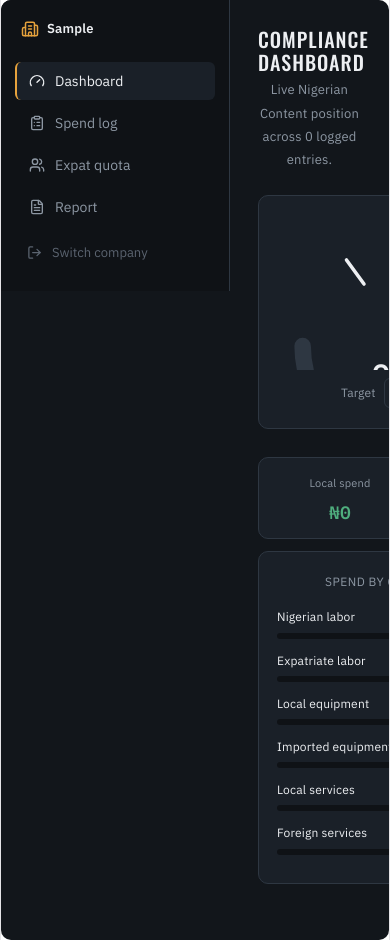
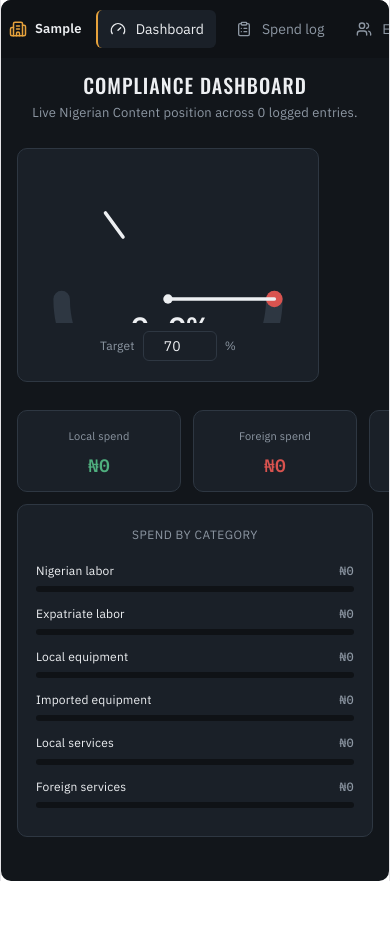
Before and after one commit to kelvioo/nc-compliance-app, a React (Vite) app: page / in a window 390 px wide. Both pictures are taken after typing "Sample", "Sample123" into the empty fields and a click on the button "Enter". After the commit the page ends 881 px from the top, so only its background shows below. Built offline with nearby package versions, Linux system fonts and the light colour scheme.

Commit message:
Fix mobile layout

```diff
--- a/src/App.jsx
+++ b/src/App.jsx
@@ -234,8 +234,8 @@ function Sidebar({ view, setView, company, onLogout }) {
       width: 200, background: "#0F1216", borderRight: "1px solid #2E3742",
       padding: "20px 14px", display: "flex", flexDirection: "column", gap: 4,
       fontFamily: "IBM Plex Sans, sans-serif",
-    }}>
-      <div style={{ display: "flex", alignItems: "center", gap: 8, padding: "0 6px 20px" }}>
+    }} className="nc-sidebar">
+      <div className="nc-sidebar-header" style={{ display: "flex", alignItems: "center", gap: 8, padding: "0 6px 20px" }}>
         <Building2 size={18} color="#E6A23C" />
         <div style={{ fontSize: 13, color: "#EDEFF2", fontWeight: 600, lineHeight: 1.3 }}>
           {company.name}
@@ -245,7 +245,7 @@ function Sidebar({ view, setView, company, onLogout }) {
         const Icon = it.icon;
         const active = view === it.id;
         return (
-          <button key={it.id} onClick={() => setView(it.id)} style={{
+          <button key={it.id} onClick={() => setView(it.id)} className="nc-sidebar-nav-item" style={{
             display: "flex", alignItems: "center", gap: 10, padding: "10px 12px",
             borderRadius: 6, border: "none", cursor: "pointer", textAlign: "left",
             background: active ? "#1A2028" : "transparent",
@@ -258,8 +258,8 @@ function Sidebar({ view, setView, company, onLogout }) {
           </button>
         );
       })}
-      <div style={{ flex: 1 }} />
-      <button onClick={onLogout} style={{
+      <div className="nc-sidebar-spacer" style={{ flex: 1 }} />
+      <button onClick={onLogout} className="nc-sidebar-logout" style={{
         display: "flex", alignItems: "center", gap: 10, padding: "10px 12px",
         borderRadius: 6, border: "none", background: "transparent", color: "#5B6470",
         cursor: "pointer", fontSize: 13, fontFamily: "IBM Plex Sans, sans-serif",
@@ -290,7 +290,7 @@ function Dashboard({ data, setData }) {
   };
 
   return (
-    <div style={{ padding: 28, fontFamily: "IBM Plex Sans, sans-serif" }}>
+    <div style={{ padding: 28, fontFamily: "IBM Plex Sans, sans-serif" }} className="nc-main-content">
       <h1 style={{ fontFamily: "Oswald, sans-serif", textTransform: "uppercase", letterSpacing: 1,
         fontSize: 20, color: "#EDEFF2", margin: "0 0 4px" }}>Compliance dashboard</h1>
       <p style={{ color: "#8D97A3", fontSize: 13, margin: "0 0 24px" }}>
@@ -377,11 +377,11 @@ function EntriesView({ data, setData }) {
   };
 
   return (
-    <div style={{ padding: 28, fontFamily: "IBM Plex Sans, sans-serif" }}>
+    <div style={{ padding: 28, fontFamily: "IBM Plex Sans, sans-serif" }} className="nc-main-content">
       <h1 style={{ fontFamily: "Oswald, sans-serif", textTransform: "uppercase", letterSpacing: 1,
         fontSize: 20, color: "#EDEFF2", margin: "0 0 20px" }}>Spend log</h1>
 
-      <form onSubmit={addEntry} style={{
+      <form onSubmit={addEntry} className="nc-form-grid" style={{
         display: "grid", gridTemplateColumns: "120px 1fr 1fr", gap: 10,
         background: "#1A2028", border: "1px solid #2E3742",
         borderRadius: 10, padding: 16, marginBottom: 22, rowGap: 12,
@@ -489,7 +489,7 @@ function QuotaView({ data, setData }) {
   };
 
   return (
-    <div style={{ padding: 28, fontFamily: "IBM Plex Sans, sans-serif" }}>
+    <div style={{ padding: 28, fontFamily: "IBM Plex Sans, sans-serif" }} className="nc-main-content">
       <h1 style={{ fontFamily: "Oswald, sans-serif", textTransform: "uppercase", letterSpacing: 1,
         fontSize: 20, color: "#EDEFF2", margin: "0 0 4px" }}>Expatriate quota tracker</h1>
       <p style={{ color: "#8D97A3", fontSize: 13, margin: "0 0 20px" }}>
@@ -577,7 +577,7 @@ function ReportView({ data }) {
   const today = new Date().toLocaleDateString("en-NG", { year: "numeric", month: "long", day: "numeric" });
 
   return (
-    <div style={{ padding: 28, fontFamily: "IBM Plex Sans, sans-serif" }}>
+    <div style={{ padding: 28, fontFamily: "IBM Plex Sans, sans-serif" }} className="nc-main-content">
       <div style={{ display: "flex", justifyContent: "space-between", alignItems: "center", marginBottom: 12, flexWrap: "wrap", gap: 10 }}>
         <h1 style={{ fontFamily: "Oswald, sans-serif", textTransform: "uppercase", letterSpacing: 1,
           fontSize: 20, color: "#EDEFF2", margin: 0 }}>Compliance report</h1>
@@ -706,12 +706,34 @@ export default function App() {
   return (
     <>
       <FontLoader />
-      <style>{`@media print { .no-print { display: none !important; } }`}</style>
-      <div style={{ display: "flex", minHeight: 560, background: "#12161B", borderRadius: 10, overflow: "hidden" }}>
+      <style>{`
+        @media print { .no-print { display: none !important; } }
+        @media (max-width: 720px) {
+          .nc-layout { flex-direction: column !important; }
+          .nc-sidebar {
+            width: 100% !important;
+            flex-direction: row !important;
+            overflow-x: auto !important;
+            padding: 10px 8px !important;
+            align-items: center !important;
+            gap: 6px !important;
+          }
+          .nc-sidebar-header { padding: 0 8px 0 0 !important; flex-shrink: 0; }
+          .nc-sidebar-nav-item {
+            flex-shrink: 0;
+            white-space: nowrap;
+          }
+          .nc-sidebar-spacer { display: none !important; }
+          .nc-sidebar-logout { flex-shrink: 0; }
+          .nc-main-content { padding: 16px !important; }
+          .nc-form-grid { grid-template-columns: 1fr !important; }
+        }
+      `}</style>
+      <div style={{ display: "flex", minHeight: 560, background: "#12161B", borderRadius: 10, overflow: "hidden" }} className="nc-layout">
         <div className="no-print">
           <Sidebar view={view} setView={setView} company={data} onLogout={() => setCompanyId(null)} />
         </div>
-        <div style={{ flex: 1, overflow: "auto" }}>
+        <div style={{ flex: 1, overflow: "auto" }} className="nc-main-content-wrap">
           {view === "dashboard" && <Dashboard data={data} setData={setData} />}
           {view === "entries" && <EntriesView data={data} setData={setData} />}
           {view === "quota" && <QuotaView data={data} setData={setData} />}
```
